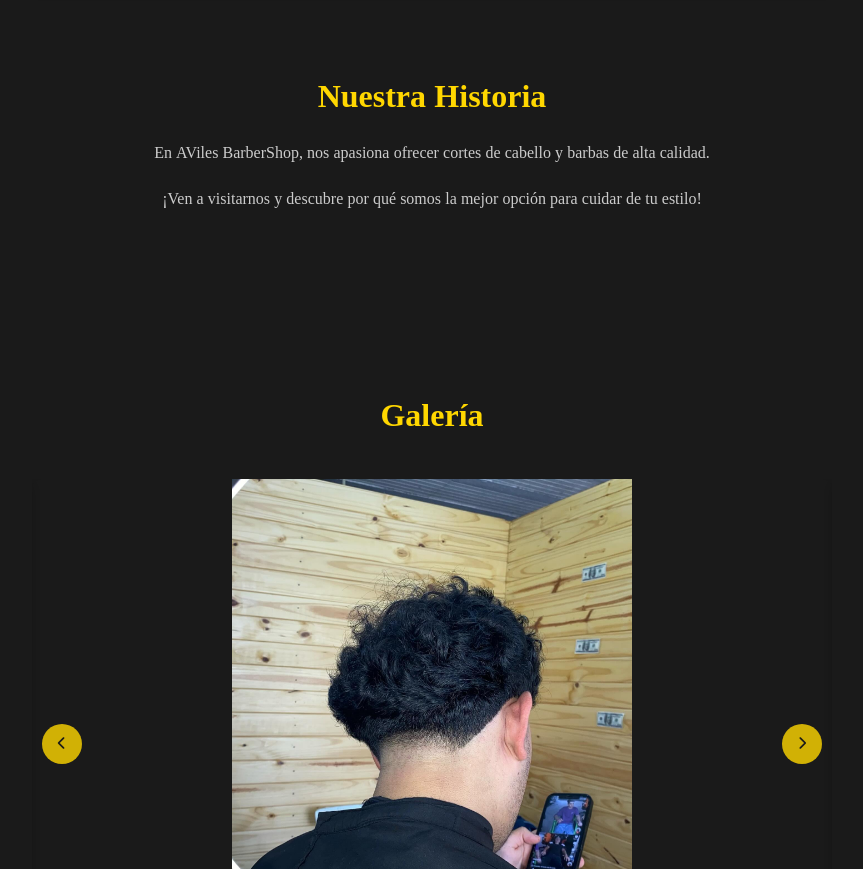
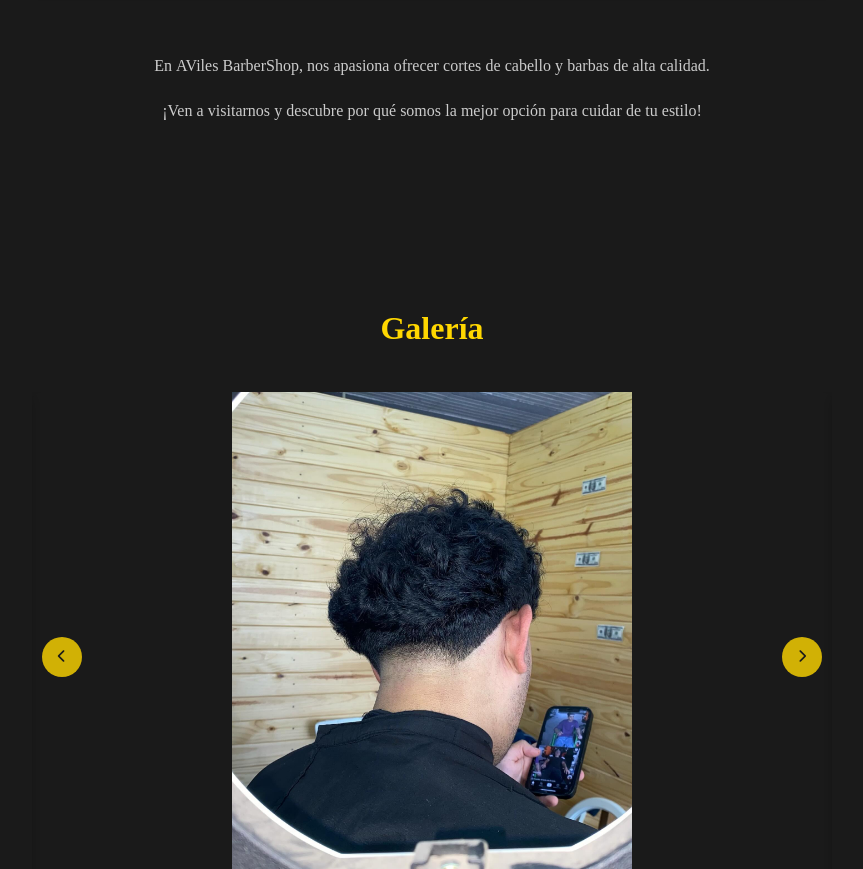
Before and after one commit to goncebatleandro/AViles-BarberShop, a plain HTML site: page index.html in a window 1280 px wide. Shown: the part 2018-2887 px from the top of the page, without its empty margins (208-1071 px from the left). Drawn offline with nearby package versions, Linux system fonts and the light colour scheme; a web font is replaced by a local one.

Commit message:
Cambios en el h3 de la seccion Local

```diff
--- a/index.html
+++ b/index.html
@@ -82,7 +82,6 @@
             </div>
             <!-- Texto -->
             <div class="nosotros-text" data-aos="fade-up">
-                <h3>Nuestra Historia</h3>
                 <p>
                     En AViles BarberShop, nos apasiona ofrecer cortes de cabello y barbas de alta calidad.
                 </p>
```
